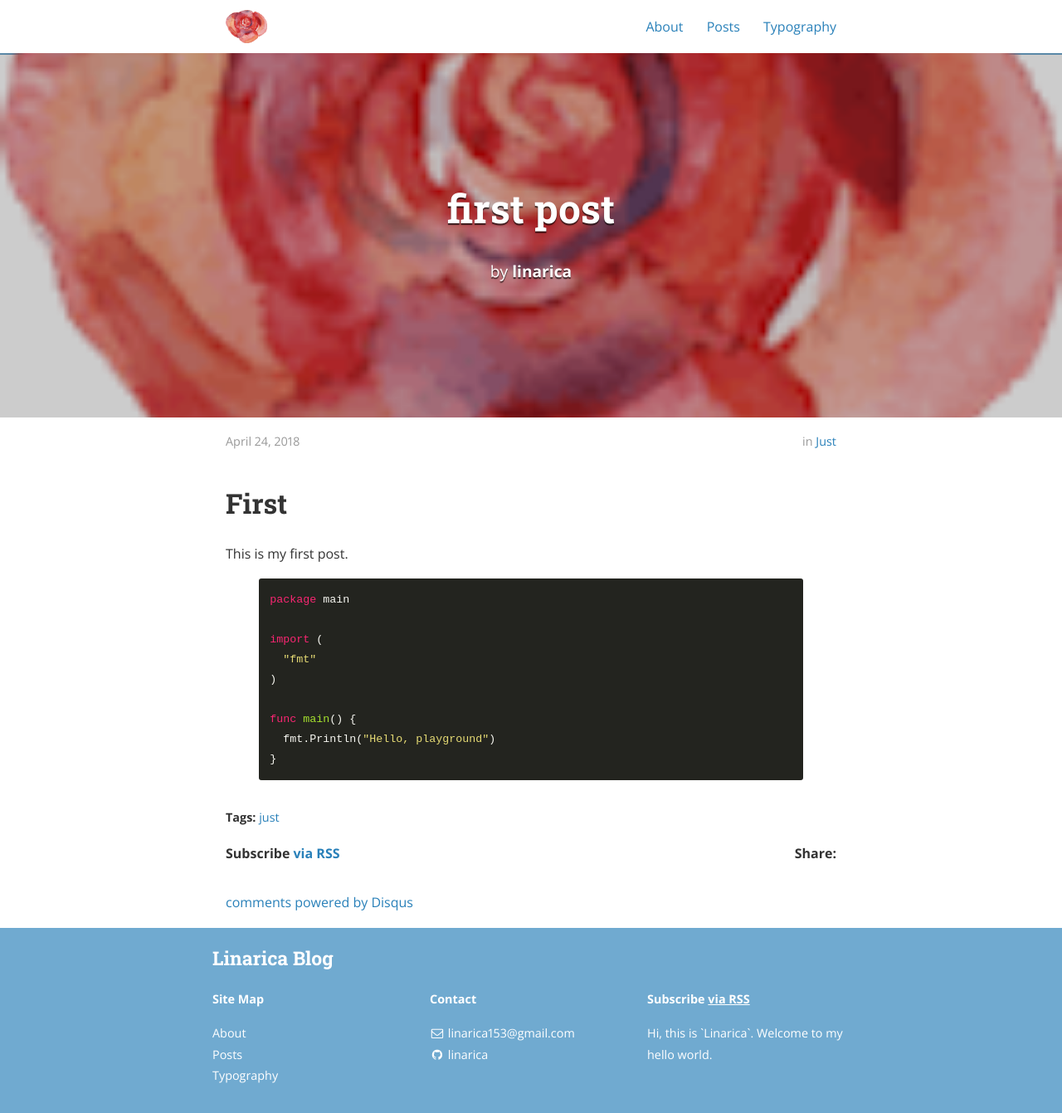
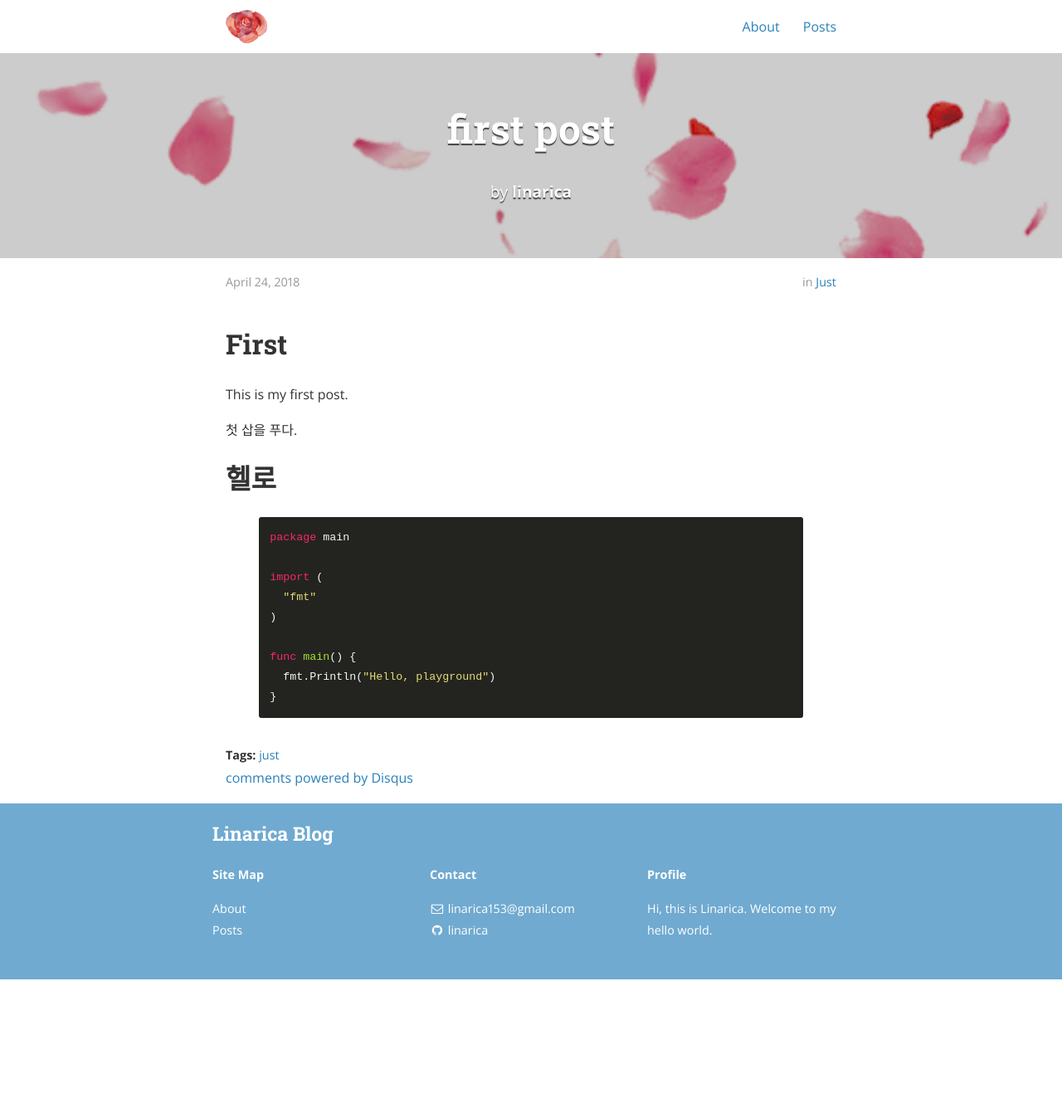
Before and after one commit to linarica/linarica.github.io, a Jekyll site: the page built from _posts/2018-04-24-first-post.markdown, in a window 1280 px wide. Shown: the whole page at 83% size. Built offline with Jekyll 4.4.1, drawn with Linux system fonts in a browser that asks for light colours; nearby versions of some CDN libraries; comment, search, counter and statistics services are not loaded; after the commit the page ends 1180 px from its top, so only the background shows below that.

Commit message:
edit css

```diff
--- a/_config.yml
+++ b/_config.yml
@@ -10,11 +10,11 @@ exclude:
 
 # Site settings
 title: Linarica Blog
-subtitle: "Linarica's hello world"
+subtitle: welcome to my hello world. it's my pleasure.
 email: linarica153@gmail.com
 name: Linarica
 description: >
-  Hi, this is `Linarica`.
+  Hi, this is Linarica.
   Welcome to my hello world.
 # Base URL of site (i.e. /blog). It should always start with a slash,
 # and never end with a slash. Set it to a blank value if hosting at the
--- a/_includes/footer.html
+++ b/_includes/footer.html
@@ -42,7 +42,7 @@
     </div>
 
     <div class="site-signature">
-      <p class="rss-subscribe text"><strong>Subscribe <a href="{{ "/feed.xml" | prepend: site.baseurl }}">via RSS</a></strong></p>
+      <p class="rss-subscribe text"><strong>Profile</strong></p>
       <p class="text">{{ site.description }}</p>
     </div>
 
--- a/_layouts/post.html
+++ b/_layouts/post.html
@@ -41,56 +41,6 @@ layout: default
 {% endif %}
 {% endif %}
 
-<section class="rss">
-  <p class="rss-subscribe text"><strong>Subscribe <a href="{{ "/feed.xml" | prepend: site.baseurl }}">via RSS</a></strong></p>
-</section>
-
-<section class="share">
-  <span>Share: </span>
-  {% for social in site.social %}
-    {% capture full_url %}{{ site.url }}{{ site.baseurl }}{{ page.url }}{% endcapture %}
-    {% if social.name == "Twitter" and social.share == true %}
-      <a href="//twitter.com/share?text={{ page.title | cgi_escape }}&url={{ full_url | cgi_escape}}&via={{social.username}}"
-        onclick="window.open(this.href, '{{ social.icon }}-share', 'width=550,height=255');return false;">
-        <i class="fa fa-{{ social.icon | remove_first: '-square' }}-square fa-lg"></i>
-      </a>
-    {% endif %}
-    {% if social.name == "Facebook" and social.share == true %}
-      <a href="//www.facebook.com/sharer.php?t={{ page.title | cgi_escape }}&u={{ full_url | cgi_escape}}"
-        onclick="window.open(this.href, '{{ social.icon }}-share', 'width=550,height=255');return false;">
-        <i class="fa fa-{{ social.icon | remove_first: '-square' }}-square fa-lg"></i>
-      </a>
-    {% endif %}
-    {% if social.name == "Google+" and social.share == true %}
-      <a href="//plus.google.com/share?title={{ page.title | cgi_escape }}&url={{ full_url | cgi_escape}}"
-        onclick="window.open(this.href, '{{ social.icon }}-share', 'width=550,height=255');return false;">
-        <i class="fa fa-{{ social.icon | remove_first: '-square' }}-square fa-lg"></i>
-      </a>
-    {% endif %}
-    {% if social.name == "LinkedIn" and social.share == true %}
-      <a href="//www.linkedin.com/shareArticle?mini=true&url={{ full_url | cgi_escape}}"
-        onclick="window.open(this.href, '{{ social.icon }}-share', 'width=550,height=255');return false;">
-        <i class="fa fa-{{ social.icon | remove_first: '-square' }}-square fa-lg"></i>
-      </a>
-    {% endif %}
-    {% if social.name == "Pinterest" and social.share == true %}
-      <a href="//www.pinterest.com/pin/create/button/?description={{ page.title | cgi_escape }}&url={{ full_url | cgi_escape}}&media={{ site.url }}{% if page.cover %}{{ page.cover | prepend: site.baseurl  }}{% elsif site.cover %}{{ site.cover | prepend: site.baseurl }}{% else %}{{ site.logo | prepend: site.baseurl }}{% endif %}"
-        onclick="window.open(this.href, '{{ social.icon }}-share', 'width=550,height=255');return false;">
-        <i class="fa fa-{{ social.icon | remove_first: '-square' }}-square fa-lg"></i>
-      </a>
-    {% endif %}
-    {% if social.name == "Reddit" and social.share == true %}
-      <a href="//www.reddit.com/submit" onclick="window.location = '//www.reddit.com/submit?url=' + encodeURIComponent('{{ full_url }}') + '&title={{page.title}}'; return false">
-        <i class="fa fa-{{ social.icon | remove_first: '-square' }}-square fa-lg"></i>
-      </a>
-    {% endif %}
-    {% if social.name == "Hacker News" and social.share == true %}
-      <a href="//news.ycombinator.com/submitlink" onclick="window.location = '//news.ycombinator.com/submitlink?u=' + encodeURIComponent('{{ full_url }}') + '&t={{page.title}}'; return false">
-        <i class="fa fa-{{ social.icon | remove_first: '-square' }} fa-lg"></i>
-      </a>
-    {% endif %}
-  {% endfor %}
-</section>
 {% if site.inter_post_navigation == true %}
 	<section class="post-navigation">
 		<span class="prev-post">
--- a/_posts/2018-04-24-first-post.markdown
+++ b/_posts/2018-04-24-first-post.markdown
@@ -5,12 +5,16 @@ date:   2018-04-24 22:12:59
 author: linarica
 categories: just
 tags:	just
-cover:  "/assets/logo.png"
+cover:  "/images/first_post.png"
 ---
 
 # First
 
 This is my first post.
+
+첫 삽을 푸다.
+
+# 헬로
 
 {% highlight go %}
 package main
--- a/_sass/_layout.scss
+++ b/_sass/_layout.scss
@@ -72,6 +72,7 @@ pre code.hljs {
 .site-header-container, .post-header-container {
 	width: 100%;
 	text-align: center;
+	background-color: $white;
 	&.has-cover {
 		color: $white;
 		text-shadow: 0 2px 1px rgba(0,0,0,0.67) !important;
@@ -88,9 +89,9 @@ pre code.hljs {
 		padding: 3em 1em;
 		&.has-cover {
 			background-color: rgba(0,0,0,0.2);
-			padding: 6em 1em !important;
+			padding: 3em 1em !important;
 			@include media($tablet) {
-				padding: 9em 1em !important;
+				padding: 3em 1em !important;
 			}
 		}
 	}
@@ -235,7 +236,7 @@ pre code.hljs {
 	.site-header-container {
 		color: $white;
 		text-shadow: 0 2px 1px rgba(0,0,0,0.33);
-		background-color: $highlight-color;
+		background-color: $white;
 		.site-header{
 			.title {
 				font-size: modular-scale(6);
```
Also changed, not shown: 404.html (+4 -4 lines), feed.xml (deleted, +0 -30 lines), typography.html (deleted, +0 -155 lines), assets/404.png (renamed from images/404.png), images/first_post.png (added), 1 other file.
